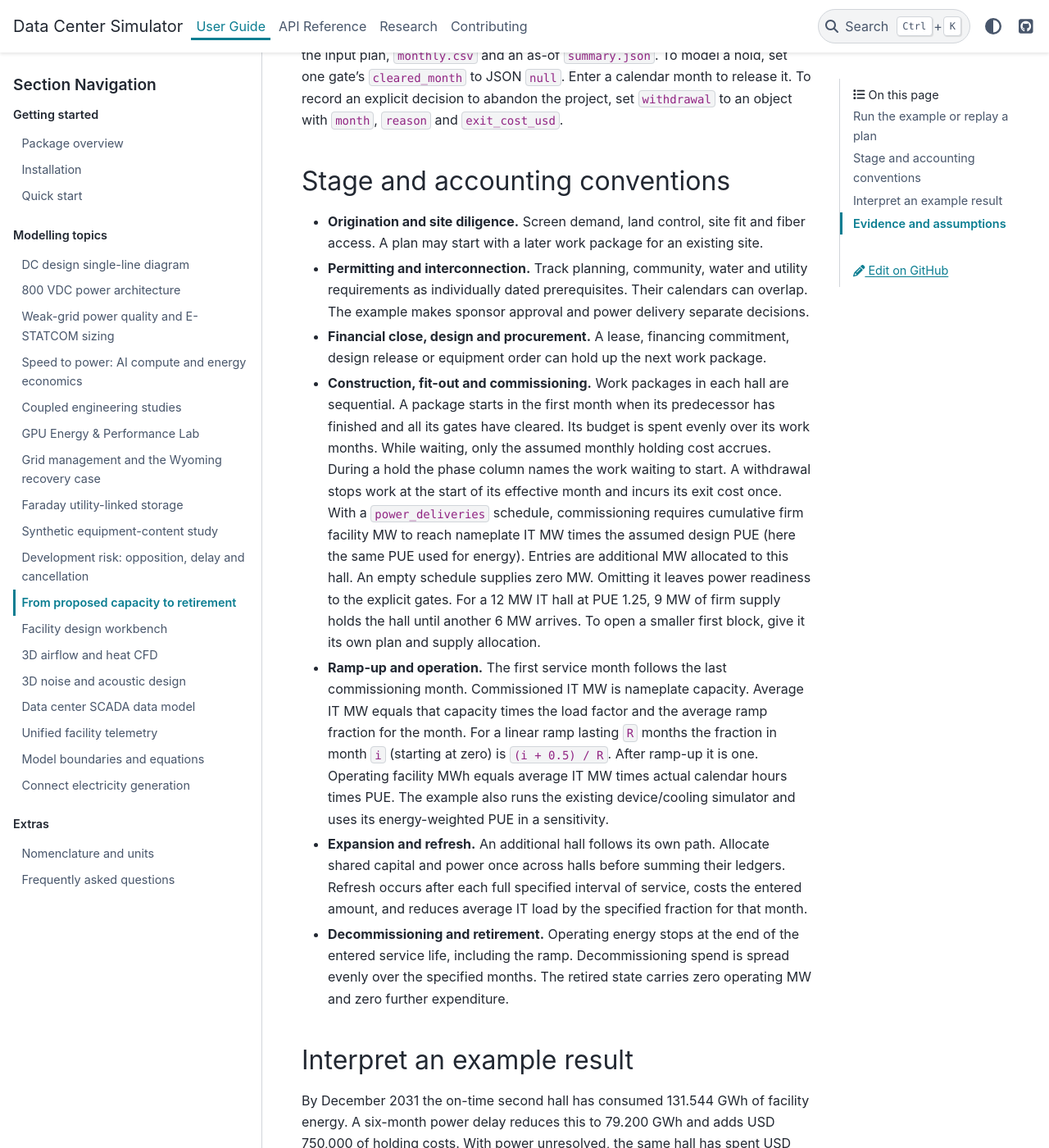
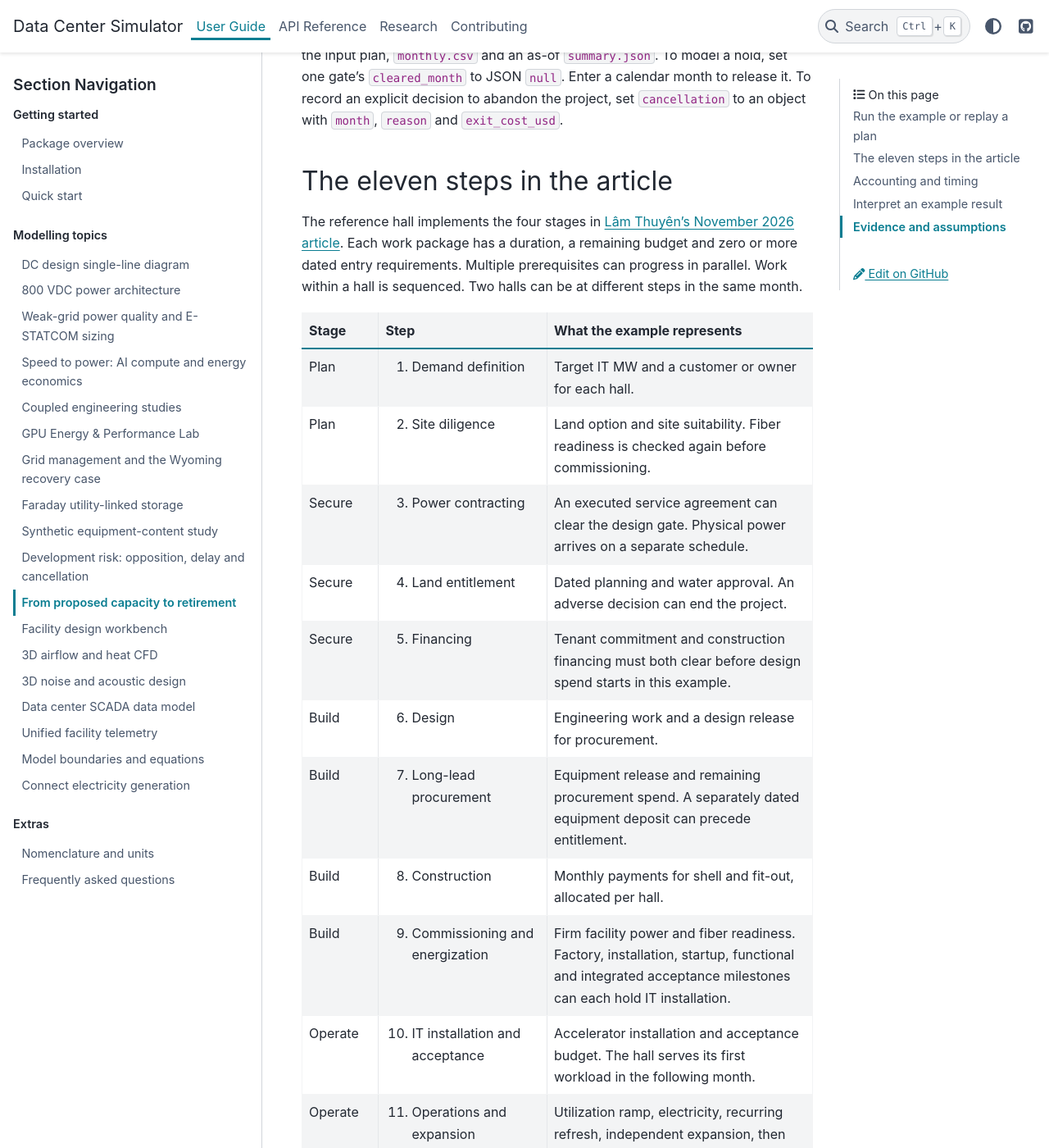
Before and after one commit to julianascencio/datacenter-simulator, a Sphinx documentation site: the page built from docs/user_guide/project_lifecycle.rst, in a window 1280 px wide and 1400 px high, scrolled down 560 px. Shown: the whole window at 82% size. Built offline with Sphinx 7.4.7 and the PyData theme 0.15.4, drawn with Linux system fonts in a browser that asks for light colours; pages that are not in the unit, such as notebooks, are missing from menus; some of the changed text lies outside the part shown.

Commit message:
Model the article's eleven steps, at-risk orders, tenant and IT acceptance gates

```diff
--- a/docs/user_guide/project_lifecycle.rst
+++ b/docs/user_guide/project_lifecycle.rst
@@ -20,47 +20,85 @@ The gallery requires the docs extra. The CLI uses the core installation and
 writes the input plan, ``monthly.csv`` and an as-of ``summary.json``. To model a
 hold, set one gate's ``cleared_month`` to JSON ``null``. Enter a calendar month
 to release it. To record an explicit decision to abandon the project, set
-``withdrawal`` to an object with ``month``, ``reason`` and ``exit_cost_usd``.
+``cancellation`` to an object with ``month``, ``reason`` and ``exit_cost_usd``.
 
-Stage and accounting conventions
---------------------------------
+The eleven steps in the article
+-------------------------------
 
-* **Origination and site diligence.** Screen demand, land control, site fit and
-  fiber access. A plan may start with a later work package for an existing site.
-* **Permitting and interconnection.** Track planning, community, water and
-  utility requirements as individually dated prerequisites. Their calendars can
-  overlap. The example makes sponsor approval and power delivery separate decisions.
-* **Financial close, design and procurement.** A lease, financing commitment,
-  design release or equipment order can hold up the next work package.
-* **Construction, fit-out and commissioning.** Work packages in each hall are
-  sequential. A package starts in the first month when its predecessor has
-  finished and all its gates have cleared. Its budget is spent evenly over its
-  work months. While waiting, only the assumed monthly holding cost accrues.
-  During a hold the phase column names the work waiting to start. A withdrawal
-  stops work at the start of its effective month and incurs its exit cost once.
-  With a ``power_deliveries`` schedule, commissioning requires cumulative firm
-  facility MW to reach nameplate IT MW times the assumed design PUE (here the
-  same PUE used for energy). Entries are additional MW allocated to this hall.
-  An empty schedule supplies zero MW. Omitting it leaves power readiness to the
-  explicit gates. For a 12 MW IT hall at PUE 1.25, 9 MW of firm supply holds
-  the hall until another 6 MW arrives. To open a smaller first block, give it
-  its own plan and supply allocation.
-* **Ramp-up and operation.** The first service month follows the last
-  commissioning month. Commissioned IT MW is nameplate capacity. Average IT MW
-  equals that capacity times the load factor and the average ramp fraction for
-  the month. For a linear ramp lasting ``R`` months the fraction in month
-  ``i`` (starting at zero) is ``(i + 0.5) / R``. After ramp-up it is one.
-  Operating facility MWh equals average IT MW times actual calendar hours times
-  PUE. The example also runs the existing device/cooling simulator and uses its
-  energy-weighted PUE in a sensitivity.
-* **Expansion and refresh.** An additional hall follows its own path. Allocate
-  shared capital and power once across halls before summing their ledgers.
-  Refresh occurs after each full specified interval of service, costs the entered
-  amount, and reduces average IT load by the specified fraction for that month.
-* **Decommissioning and retirement.** Operating energy stops at the end of the
-  entered service life, including the ramp. Decommissioning spend is spread
-  evenly over the specified months. The retired state carries zero operating MW
-  and zero further expenditure.
+The reference hall implements the four stages in `Lâm Thuyên's November 2026
+article <https://lamthuyen.substack.com/p/built-stalled-cancelled-what-decides>`_.
+Each work package has a duration, a remaining budget and zero or more dated entry
+requirements. Multiple prerequisites can progress in parallel. Work within a hall
+is sequenced. Two halls can be at different steps in the same month.
+
+.. list-table::
+   :header-rows: 1
+   :widths: 15 33 52
+
+   * - Stage
+     - Step
+     - What the example represents
+   * - Plan
+     - 1. Demand definition
+     - Target IT MW and a customer or owner for each hall.
+   * - Plan
+     - 2. Site diligence
+     - Land option and site suitability. Fiber readiness is checked again before commissioning.
+   * - Secure
+     - 3. Power contracting
+     - An executed service agreement can clear the design gate. Physical power arrives on a separate schedule.
+   * - Secure
+     - 4. Land entitlement
+     - Dated planning and water approval. An adverse decision can end the project.
+   * - Secure
+     - 5. Financing
+     - Tenant commitment and construction financing must both clear before design spend starts in this example.
+   * - Build
+     - 6. Design
+     - Engineering work and a design release for procurement.
+   * - Build
+     - 7. Long-lead procurement
+     - Equipment release and remaining procurement spend. A separately dated equipment deposit can precede entitlement.
+   * - Build
+     - 8. Construction
+     - Monthly payments for shell and fit-out, allocated per hall.
+   * - Build
+     - 9. Commissioning and energization
+     - Firm facility power and fiber readiness. Factory, installation, startup, functional and integrated acceptance milestones can each hold IT installation.
+   * - Operate
+     - 10. IT installation and acceptance
+     - Accelerator installation and acceptance budget. The hall serves its first workload in the following month.
+   * - Operate
+     - 11. Operations and expansion
+     - Utilization ramp, electricity, recurring refresh, independent expansion, then decommissioning and retirement.
+
+Accounting and timing
+---------------------
+
+* **Pre-service expenditure.** Work budgets are paid evenly over their active
+  months. A stalled package incurs its holding rate and shows its blockers.
+  The nonrefundable equipment deposit is paid once on its own date, including
+  during a hold. Stage budgets exclude that deposit. A terminal decision stops
+  all further work at the beginning of its month and charges the exit cost once.
+* **Firm facility power.** With ``power_deliveries`` specified, commissioning
+  needs cumulative firm facility MW to cover nameplate IT MW times design PUE
+  (here the same PUE used for energy). An empty schedule supplies zero MW.
+  Omitting it leaves readiness to the explicit gates. A 12 MW IT hall at PUE
+  1.25 can wait on the last 6 MW even after 9 MW of firm supply arrives.
+  Split independently commissionable blocks into separate plans and allocate
+  shared plant, supply and common costs once.
+* **Energy and refresh.** Commissioned IT MW is nameplate capacity serving
+  workloads. Average IT MW equals capacity times the load factor and the mean
+  monthly ramp fraction. During a linear ramp lasting ``R`` months, this
+  fraction in zero-based month ``i`` is ``(i + 0.5) / R``. Facility MWh equals
+  average IT MW times actual calendar hours times PUE. Refresh reduces the
+  month's average load by the configured unavailable fraction and incurs its
+  stated cost. The gallery also transfers energy-weighted PUE from the existing
+  device and cooling simulator into a sensitivity.
+* **End of life.** The example uses a 16-year operating life, including ramp,
+  and a four-year equipment refresh interval. At decommissioning, workload
+  energy stops and retirement spending is distributed across its specified
+  months. Retired halls stay at zero load and expenditure.
 
 Interpret an example result
 ---------------------------
@@ -68,8 +106,10 @@ Interpret an example result
 By December 2031 the on-time second hall has consumed 131.544 GWh of facility
 energy. A six-month power delay reduces this to 79.200 GWh and adds USD 750,000
 of holding costs. With power unresolved, the same hall has spent USD 91.175
-million and delivered zero IT energy. In the planning-withdrawal path it stops
-after spending USD 2 million, including its exit charge. Each scenario retains
+million and delivered zero IT energy. In the rezoning-denial path it stops
+after spending USD 3 million, including the early deposit and exit charge.
+Failure to secure a tenant and construction funding instead leaves USD 7.175
+million spent and no construction underway by the cutoff. Each scenario retains
 the first hall's independent operations.
 
 The ledger measures scenario spending. It excludes operating expenses, revenue,
@@ -82,9 +122,31 @@ For probability-weighted economics see :doc:`development`.
 Evidence and assumptions
 ------------------------
 
-The `article supplied with the request <https://lamthuyen.substack.com/p/built-stalled-cancelled-what-decides>`_
-motivated the built, stalled and cancelled scenarios. Its text was unavailable
-for verification. The following sources support the independent model design.
+The article compares three projects. These dated observations motivate the
+scenarios. The gallery uses one fictional two-hall campus so that differences
+in spending and energy can be attributed to the selected gate.
+
+* **Stargate Abilene, phased operation.** Crusoe `confirmed first-phase service
+  on September 30, 2025 <https://www.crusoe.ai/resources/newsroom/crusoe-announces-flagship-abilene-data-center-is-live>`_.
+  Its `campus announcement <https://www.crusoe.ai/resources/newsroom/crusoe-expands-ai-data-center-campus-in-abilene-to-1-2-gigawatts>`_
+  describes 1.2 GW as total planned power across eight buildings. The model counts
+  only the individual halls that have reached service.
+* **Project Matador, commercial hold.** Fermi's `quarterly filing
+  <https://www.sec.gov/Archives/edgar/data/2071778/000207177826000058/frmi-20260930.htm>`_
+  records termination of the TensorWave lease on November 10, 2026, following
+  the missed closing date discussed in the article. Fermi also disclosed a
+  nonbinding letter of intent with a different prospective customer. Equipment
+  financing and a preliminary tenant agreement leave the construction funding
+  and firm tenant gates open in the comparable scenario. The lease termination
+  applies to the contract, not to the entire campus.
+* **Balico, local denial.** `Pittsylvania County's April 18, 2025 report
+  <https://www.pittsylvaniacountyva.gov/DocumentCenter/View/1488/April-18-2025-PDF>`_
+  confirms the Board voted 6–1 on April 15 to deny the rezoning. The comparable
+  scenario preserves predevelopment spend and stops before construction. The
+  proposal's on-site generator rating is a supply rating and is excluded from
+  delivered IT capacity.
+
+Additional context for the model:
 
 * `Berkeley Lab, Data Center Siting: Criteria, Policies, and Recent Trends
   <https://eta-publications.lbl.gov/sites/default/files/2026-10/eif_webinar_siting_v2.pdf>`_,
```
Also changed, not shown: other parts of docs/user_guide/project_lifecycle.rst (+1 -1 lines), README.md (+2 -2 lines), 6 other files.
